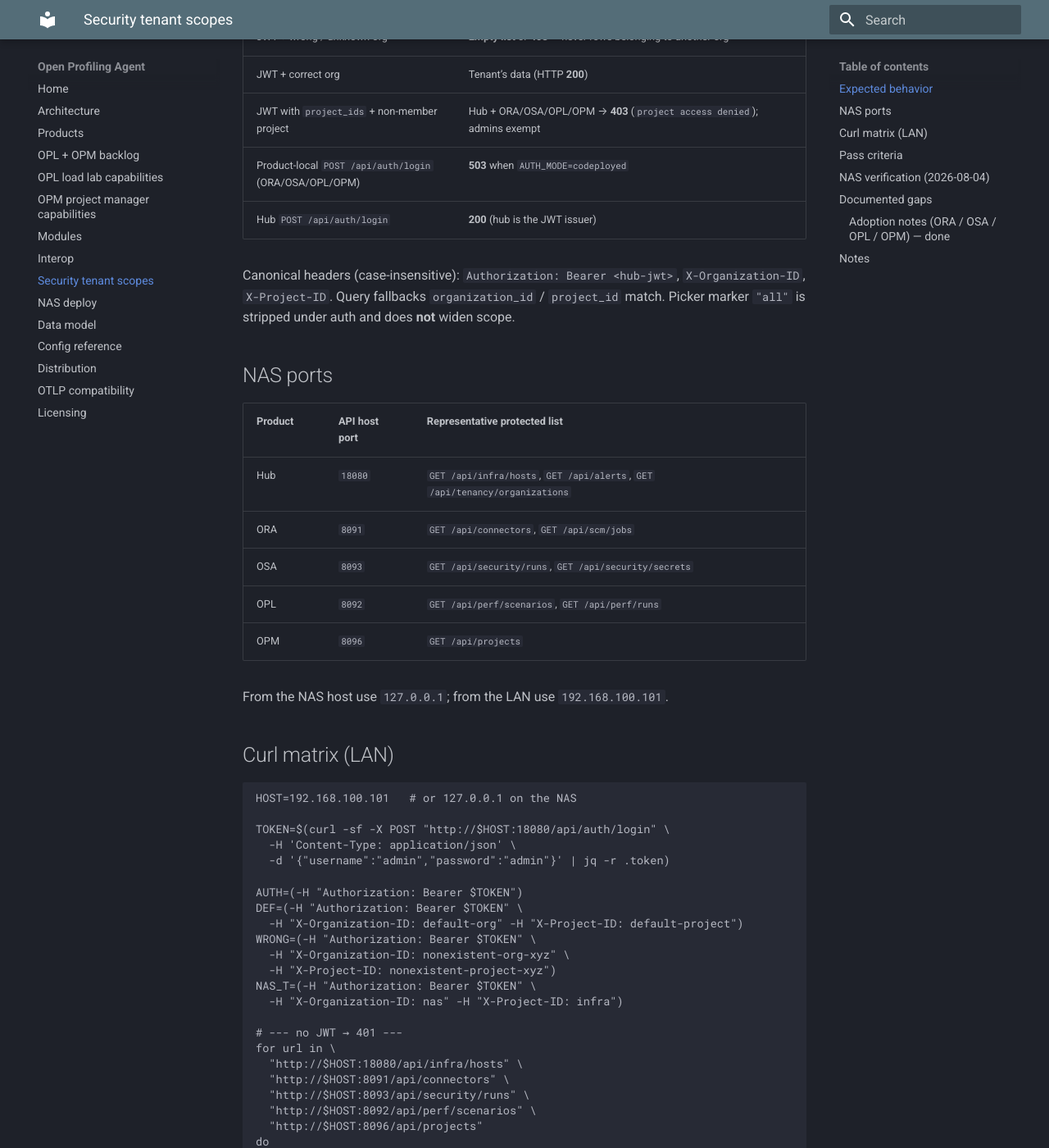
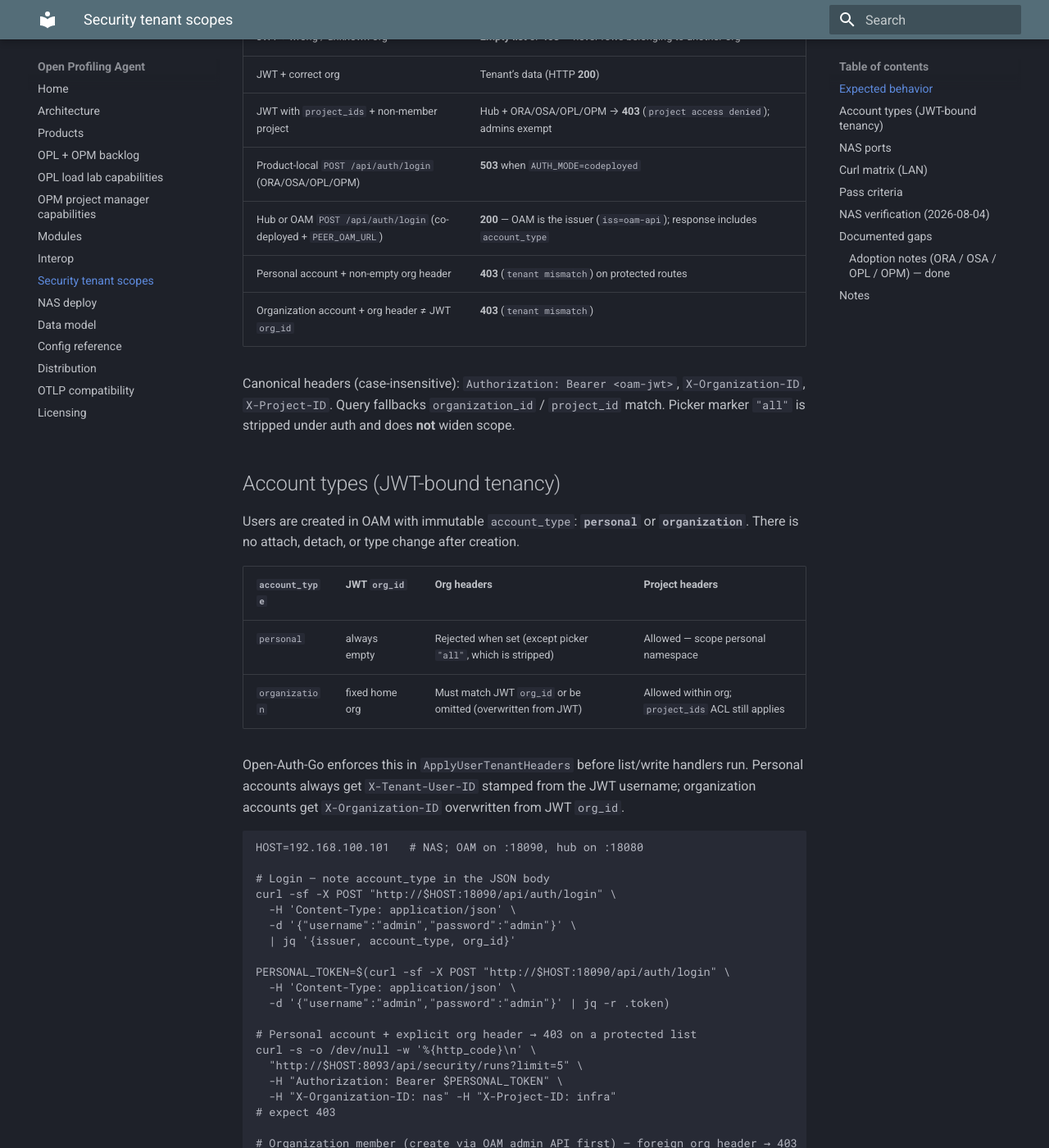
Before and after one commit to TheGrimmChester/OPA-Stack, an MkDocs documentation site: the page built from docs/security-tenant-scopes.md, in a window 1280 px wide and 1400 px high, scrolled down 498 px. Shown: the whole window at 82% size. Built offline with MkDocs 1.6.1 and Material for MkDocs 9.7.7, drawn with Linux system fonts in a browser that asks for light colours; some of the changed text lies outside the part shown.

Commit message:
Feature: OAM account audit harness and co-deploy docs

````diff
--- a/compose.all.yaml
+++ b/compose.all.yaml
@@ -155,6 +155,7 @@ services:
       AUTH_MODE: codeployed
       OPEN_SERVICE_JWT_SECRET: ${OPEN_SERVICE_JWT_SECRET:-dev-service-jwt-secret-at-least-32b}
       PEER_OPA_URL: http://hub:8080
+      PEER_OAM_URL: http://oam:8090
       OPL_RUN_WEBHOOK_URL: ${OPL_RUN_WEBHOOK_URL:-}
       OPL_RUN_NOTIFY_MODE: ${OPL_RUN_NOTIFY_MODE:-deliver}
       OPL_RUN_NOTIFY_STATUSES: ${OPL_RUN_NOTIFY_STATUSES:-}
--- a/compose.opl.yaml
+++ b/compose.opl.yaml
@@ -20,6 +20,7 @@ services:
       AUTH_MODE: ${AUTH_MODE:-standalone}
       OPEN_SERVICE_JWT_SECRET: ${OPEN_SERVICE_JWT_SECRET:-}
       PEER_OPA_URL: ${PEER_OPA_URL:-}
+      PEER_OAM_URL: ${PEER_OAM_URL:-}
       OPL_RUN_NOTIFY_MODE: ${OPL_RUN_NOTIFY_MODE:-deliver}
       OPL_RUN_NOTIFY_STATUSES: ${OPL_RUN_NOTIFY_STATUSES:-}
       OPL_RUN_NOTIFY_CHANNELS: ${OPL_RUN_NOTIFY_CHANNELS:-}
--- a/docs/security-tenant-scopes.md
+++ b/docs/security-tenant-scopes.md
@@ -14,15 +14,60 @@ Related: [interop.md](interop.md) (tenant headers), [nas-deploy.md](nas-deploy.m
 | JWT + correct org | Tenant’s data (HTTP **200**) |
 | JWT with `project_ids` + non-member project | Hub + ORA/OSA/OPL/OPM → **403** (`project access denied`); admins exempt |
 | Product-local `POST /api/auth/login` (ORA/OSA/OPL/OPM) | **503** when `AUTH_MODE=codeployed` |
-| Hub `POST /api/auth/login` | **200** (hub is the JWT issuer) |
+| Hub or OAM `POST /api/auth/login` (co-deployed + `PEER_OAM_URL`) | **200** — OAM is the issuer (`iss=oam-api`); response includes `account_type` |
+| Personal account + non-empty org header | **403** (`tenant mismatch`) on protected routes |
+| Organization account + org header ≠ JWT `org_id` | **403** (`tenant mismatch`) |
 
-Canonical headers (case-insensitive): `Authorization: Bearer <hub-jwt>`, `X-Organization-ID`, `X-Project-ID`. Query fallbacks `organization_id` / `project_id` match. Picker marker `"all"` is stripped under auth and does **not** widen scope.
+Canonical headers (case-insensitive): `Authorization: Bearer <oam-jwt>`, `X-Organization-ID`, `X-Project-ID`. Query fallbacks `organization_id` / `project_id` match. Picker marker `"all"` is stripped under auth and does **not** widen scope.
+
+## Account types (JWT-bound tenancy)
+
+Users are created in OAM with immutable `account_type`: **`personal`** or **`organization`**. There is no attach, detach, or type change after creation.
+
+| `account_type` | JWT `org_id` | Org headers | Project headers |
+|----------------|--------------|-------------|-----------------|
+| `personal` | always empty | Rejected when set (except picker `"all"`, which is stripped) | Allowed — scope personal namespace |
+| `organization` | fixed home org | Must match JWT `org_id` or be omitted (overwritten from JWT) | Allowed within org; `project_ids` ACL still applies |
+
+Open-Auth-Go enforces this in `ApplyUserTenantHeaders` before list/write handlers run. Personal accounts always get `X-Tenant-User-ID` stamped from the JWT username; organization accounts get `X-Organization-ID` overwritten from JWT `org_id`.
+
+```bash
+HOST=192.168.100.101   # NAS; OAM on :18090, hub on :18080
+
+# Login — note account_type in the JSON body
+curl -sf -X POST "http://$HOST:18090/api/auth/login" \
+  -H 'Content-Type: application/json' \
+  -d '{"username":"admin","password":"admin"}' \
+  | jq '{issuer, account_type, org_id}'
+
+PERSONAL_TOKEN=$(curl -sf -X POST "http://$HOST:18090/api/auth/login" \
+  -H 'Content-Type: application/json' \
+  -d '{"username":"admin","password":"admin"}' | jq -r .token)
+
+# Personal account + explicit org header → 403 on a protected list
+curl -s -o /dev/null -w '%{http_code}\n' \
+  "http://$HOST:8093/api/security/runs?limit=5" \
+  -H "Authorization: Bearer $PERSONAL_TOKEN" \
+  -H "X-Organization-ID: nas" -H "X-Project-ID: infra"
+# expect 403
+
+# Organization member (create via OAM admin API first) — foreign org header → 403
+# ORG_TOKEN=…  # user with account_type=organization, org_id=nas
+# curl -s -o /dev/null -w '%{http_code}\n' \
+#   "http://$HOST:8093/api/security/runs?limit=5" \
+#   -H "Authorization: Bearer $ORG_TOKEN" \
+#   -H "X-Organization-ID: default-org" -H "X-Project-ID: default-project"
+# expect 403
+```
+
+Attempting to change `account_type` or `organization_id` via `POST /api/users/set` returns **400** (`immutable_account_type` / `immutable_organization`).
 
 ## NAS ports
 
 | Product | API host port | Representative protected list |
 |---------|---------------|-------------------------------|
 | Hub | `18080` | `GET /api/infra/hosts`, `GET /api/alerts`, `GET /api/tenancy/organizations` |
+| OAM | `18090` | `GET /api/users`, `POST /api/auth/login` |
 | ORA | `8091` | `GET /api/connectors`, `GET /api/scm/jobs` |
 | OSA | `8093` | `GET /api/security/runs`, `GET /api/security/secrets` |
 | OPL | `8092` | `GET /api/perf/scenarios`, `GET /api/perf/runs` |
@@ -107,6 +152,9 @@ HOST=192.168.100.101 ./harness/security-tenant-matrix.sh
 
 - Every protected route above returns **401** without JWT.
 - Peer product local login returns **503**.
+- OAM (or hub-proxied) login returns **`account_type`** and **`issuer=oam-api`** when `PEER_OAM_URL` is set.
+- Personal accounts reject non-empty org headers (**403**); organization accounts reject foreign org headers (**403**).
+- `POST /api/users/set` rejects `account_type` / `organization_id` changes (**400**).
 - Wrong-org list length is **0** (or HTTP **403**); counts must not match another real tenant’s non-empty set.
 - No-header counts match explicit `default-org` / `default-project` for ClickHouse-backed lists (OSA, OPL, and WriteTenant-aligned ORA/OPM/hub surfaces).
 - OPM `GET /api/projects/{id}` (+ board/jobs/tasks/status) with a foreign org header returns **404**, not the default-org project.
@@ -115,6 +163,8 @@ HOST=192.168.100.101 ./harness/security-tenant-matrix.sh
 - Running containers for hub / ora-api / osa-api / opl-api / opm-api resolve to **`*:nas`** image names (never `*:smoke`).
 
 ## NAS verification (2026-08-04)
+
+> **Post-cutover note (2026-08-06):** OAM is now the family JWT issuer (`issuer=oam-api`, dashboard `/oam-auth/`). The matrix below used hub-issued tokens; re-run the harness against OAM-issued JWTs after NAS `*:nas` rebuild before declaring cutover complete.
 
 Executed against `192.168.100.101` with hub JWT `admin`/`admin` and `CHECK_IMAGES=1` (all `Config.Image=*:nas`, no `*:smoke`):
 
@@ -148,5 +198,5 @@ Family harness: **56 PASS / 0 FAIL**. Sibling ORA/OSA curl matrix reported **13/
 ## Notes
 
 - Hub observability JSON may omit an `organization_id` field on rows; scoping is still enforced via query filters when headers are present ([OPA-Hub #25](https://github.com/TheGrimmChester/OPA-Hub/pull/25)).
-- Peer clone credentials require a **service JWT** (`OPEN_SERVICE_JWT_SECRET`, scope `scm:clone`) — never a hub user JWT.
-- Dashboard `/hub-auth/` bridges (ports `8089` / `8094` / `8095` / `8098`) are browser login only — product APIs stay on the ports above.
+- Peer clone credentials require a **service JWT** (`OPEN_SERVICE_JWT_SECRET`, scope `scm:clone`) — never a user JWT.
+- Dashboard **`/oam-auth/`** bridges (ports `8089` / `8094` / `8095` / `8098`) are the preferred browser login path to OAM; **`/hub-auth/`** still works (hub proxies to OAM when `PEER_OAM_URL` is set). Product APIs stay on the ports above.
````
Also changed, not shown: docs/interop.md (+35 -12 lines), docs/nas-deploy.md (+5 -5 lines), docs/opl-opm-backlog.md (+4 -4 lines), docs/products.md (+3 -1 lines), 2 other files.
